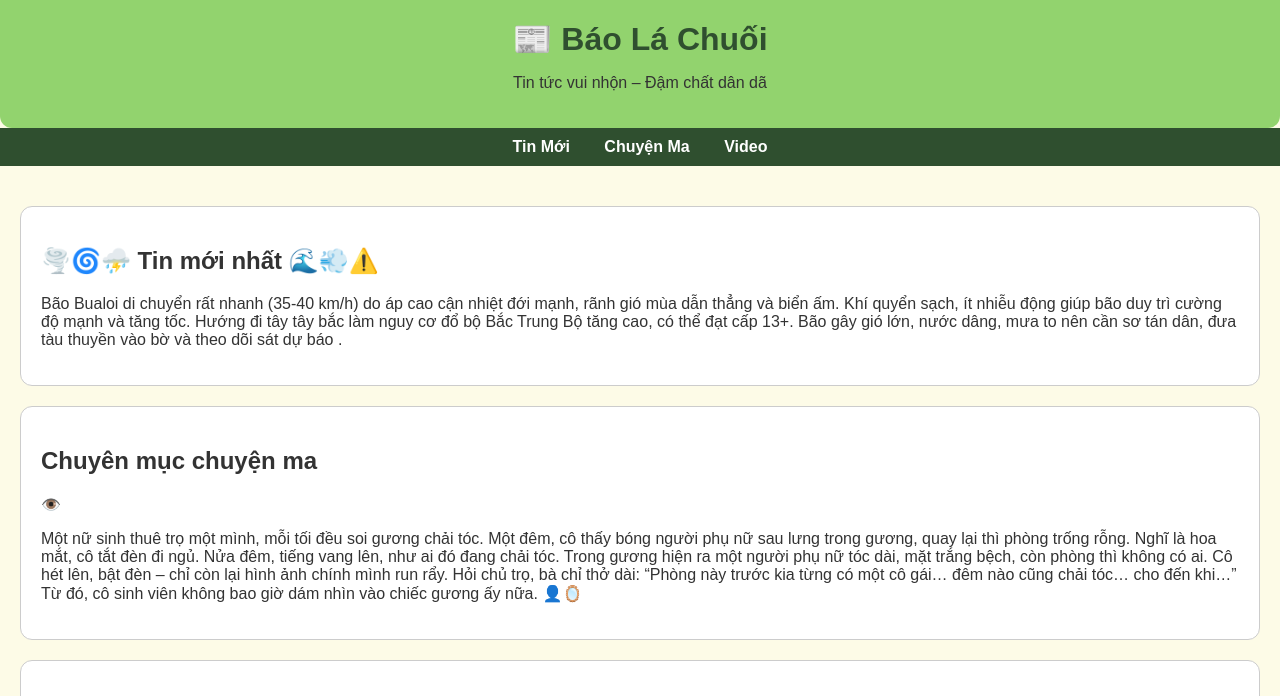
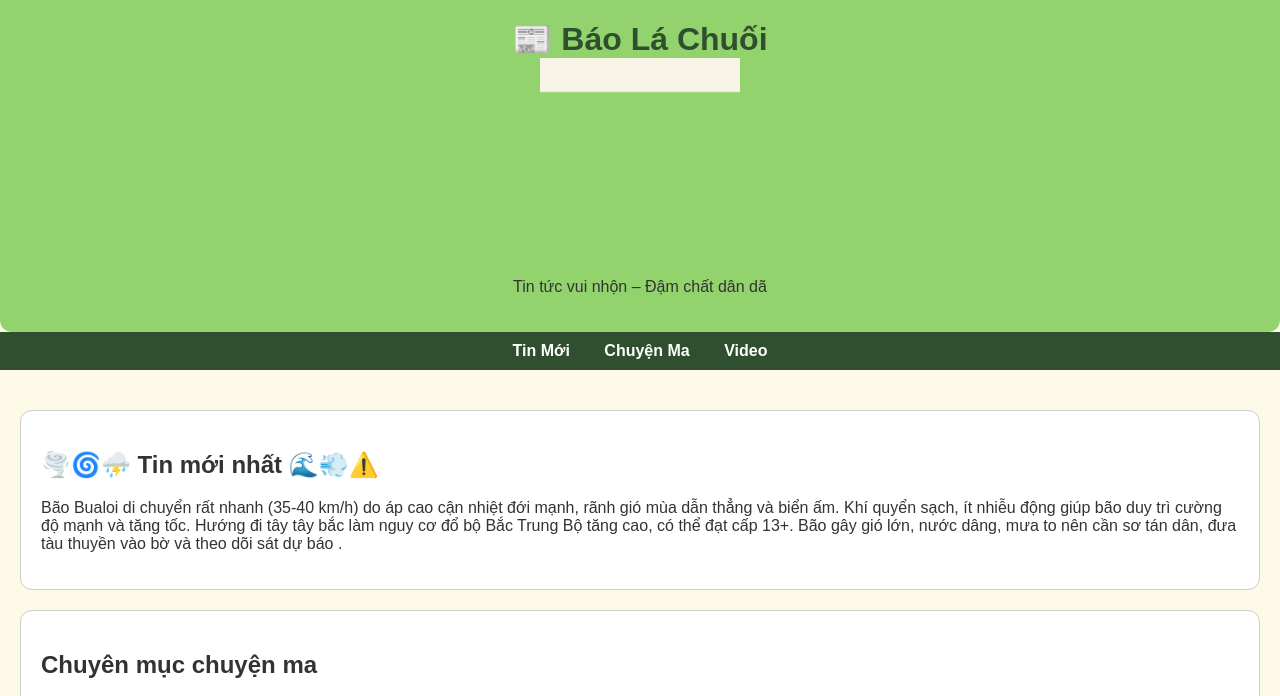
Before and after one commit to alex142802/bao-la-chuoi3, a plain HTML site: page index.html in a window 1280 px wide. Shown: the top 696 px of the page. Drawn offline with Linux system fonts and the light colour scheme.

Commit message:
Update index.html

```diff
--- a/index.html
+++ b/index.html
@@ -54,6 +54,7 @@
 <body>
   <header>
     <h1>📰 Báo Lá Chuối</h1>
+<img src="blc%20logo.png" alt="Báo Lá Chuối Logo" width="200">
     <p>Tin tức vui nhộn – Đậm chất dân dã</p>
   </header>
 
```
